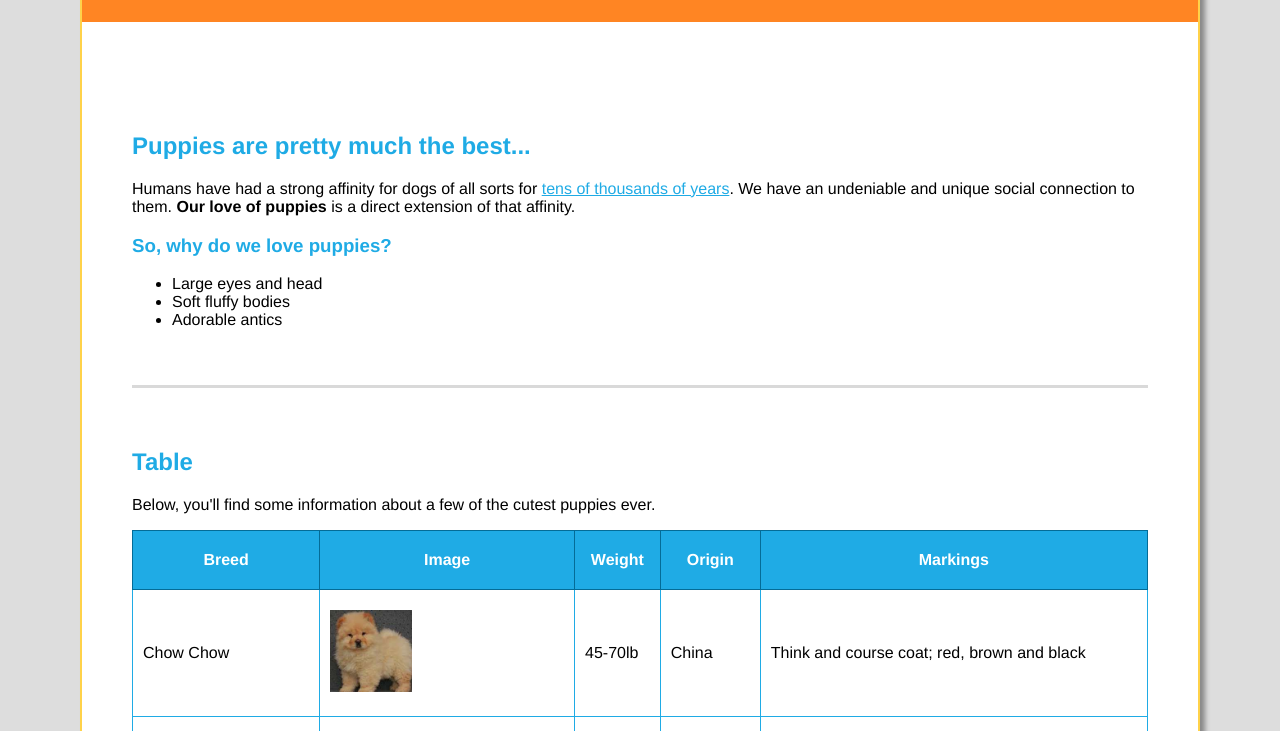
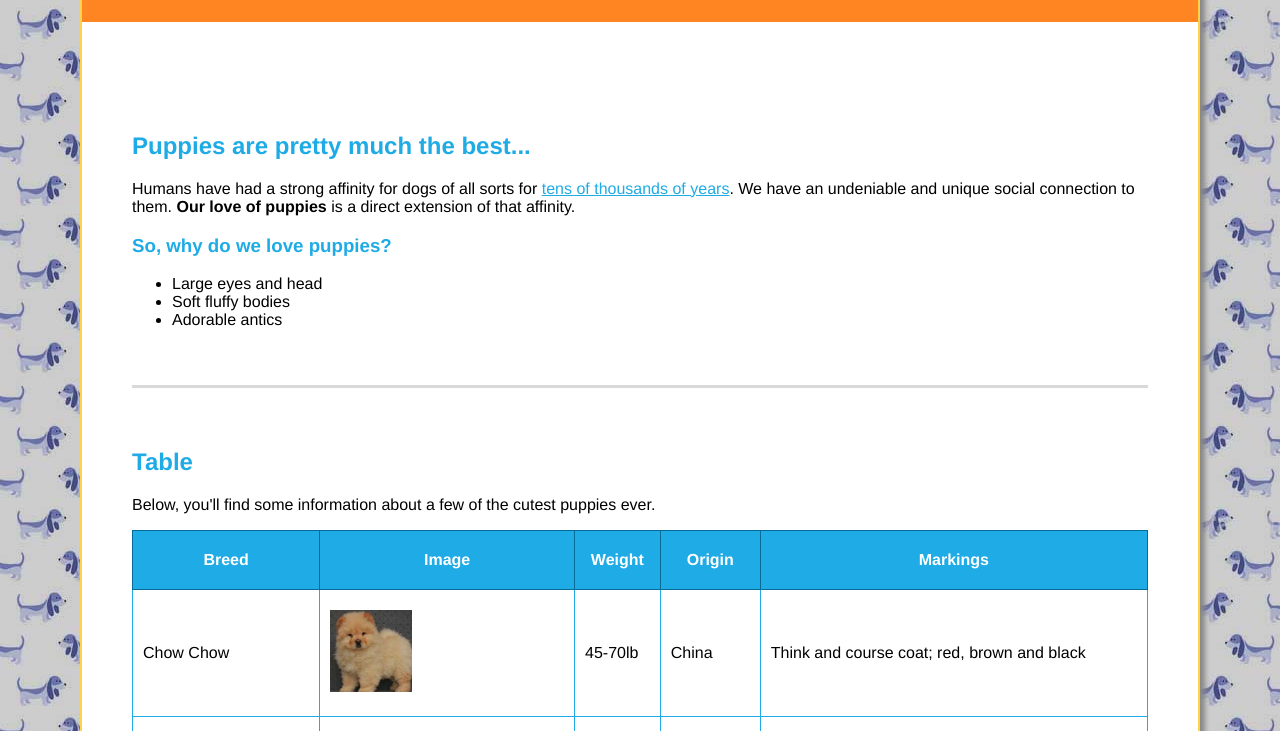
Before and after one commit to sethcarrino/puppy-love, a plain HTML site: page index.html in a window 1280 px wide. Shown: the part 226-957 px from the top of the page. Drawn offline with Linux system fonts and the light colour scheme.

Commit message:
added beautiful bg image

```diff
--- a/style.css
+++ b/style.css
@@ -18,6 +18,7 @@ colors:
 
 html {
   background-color: #dddddd;
+  background-image: url("images/pattern.jpg");
 }
 
 body {
@@ -26,6 +27,7 @@ body {
   background-color: white;
   border: 2px solid #ffd24a;
   box-shadow: 5px 5px 5px #888888;
+
 }
 
 h2 {
```
